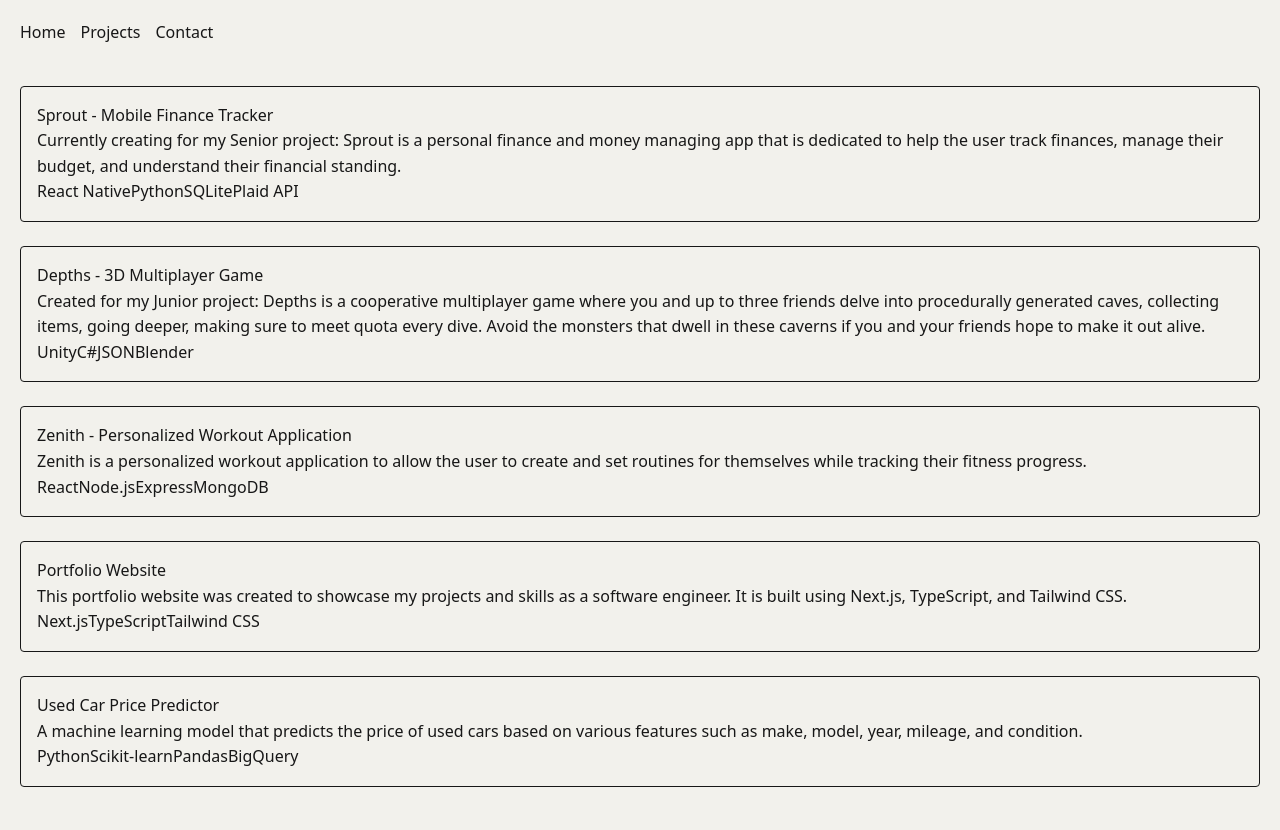
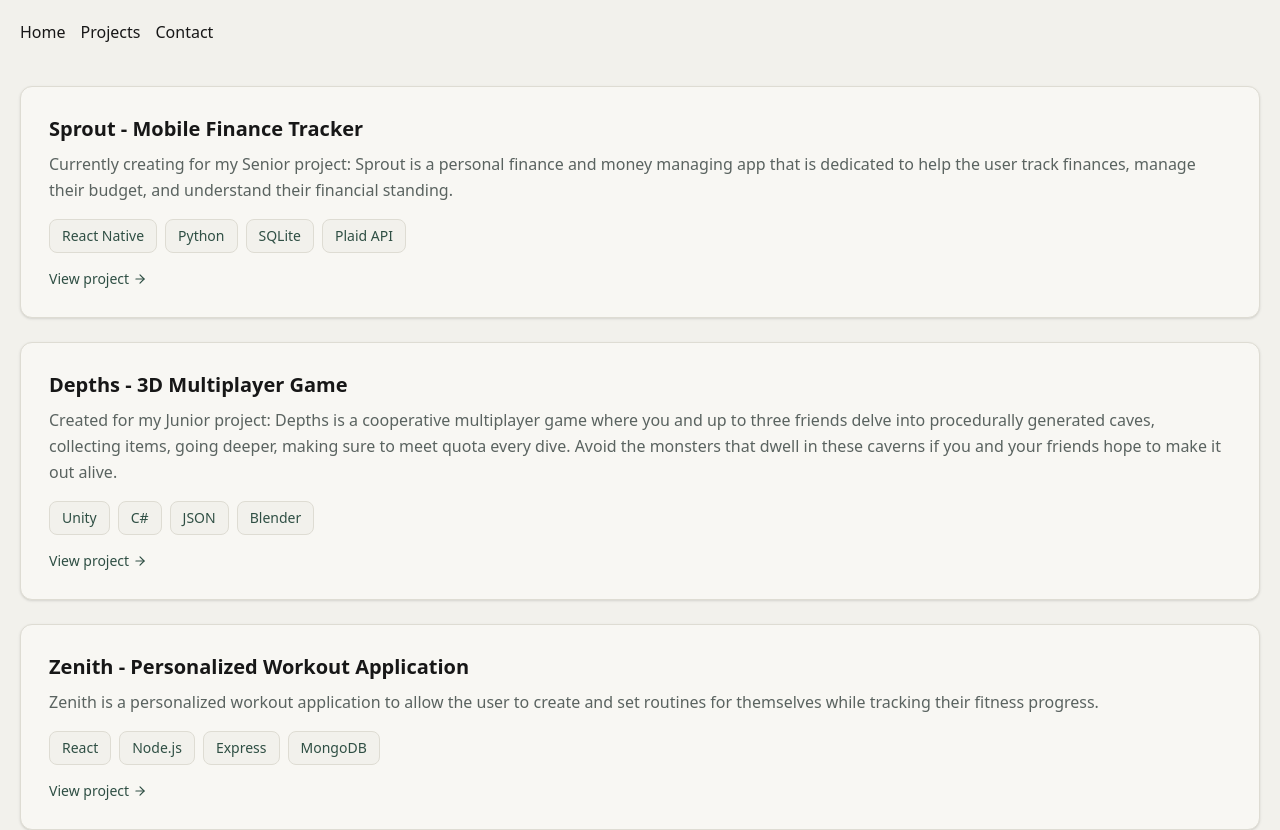
Before and after one commit to Kayyleb/portfolio, a Next.js app: page /Projects in a window 1280 px wide. Shown: the top 830 px of the page. Before the commit the page ends 807 px from the top, so only its background shows below. Built offline with nearby package versions, Linux system fonts and the light colour scheme.

Commit message:
copied project card styling from the home page

```diff
--- a/src/app/Projects/components/ProjectCard.tsx
+++ b/src/app/Projects/components/ProjectCard.tsx
@@ -10,19 +10,43 @@ type props = {
     description,
     skills,
     link }: props) {
-          return (
-    <div className="border rounded p-4">
-      <h2>{name}</h2>
+    return (
+        <a href={link}
+        className="group flex h-full flex-col rounded-xl border border-border bg-surface p-7 shadow-sm transition-all hover:-translate-y-0.5 hover:border-accent/40 hover:shadow-md"
+            >
 
-      <p>{description}</p>
+        <h2 className="text-xl font-bold">
+            {name}
+        </h2>
 
-      <div>
+        <p className="mt-2 flex-1 leading-relaxed text-muted">
+            {description}
+        </p>
+
+      <div className="mt-4 flex flex-wrap gap-2">
         {skills.map((skill) => (
-          <span key={skill}>
+          <span key={skill} className="whitespace-nowrap rounded-lg border border-border bg-bg px-3 py-1.5 text-sm font-medium text-forest">
             {skill}
           </span>
         ))}
       </div>
-    </div>
+
+        <span className="mt-4 inline-flex items-center gap-1 text-sm font-medium text-forest">
+                View project
+                <svg
+                  aria-hidden="true"
+                  viewBox="0 0 24 24"
+                  fill="none"
+                  stroke="currentColor"
+                  strokeWidth="2"
+                  strokeLinecap="round"
+                  strokeLinejoin="round"
+                  className="h-3.5 w-3.5 transition-transform group-hover:translate-x-0.5"
+                >
+                  <path d="M5 12h14" />
+                  <path d="m12 5 7 7-7 7" />
+                </svg>
+              </span>
+        </a>
   )
 }
```
